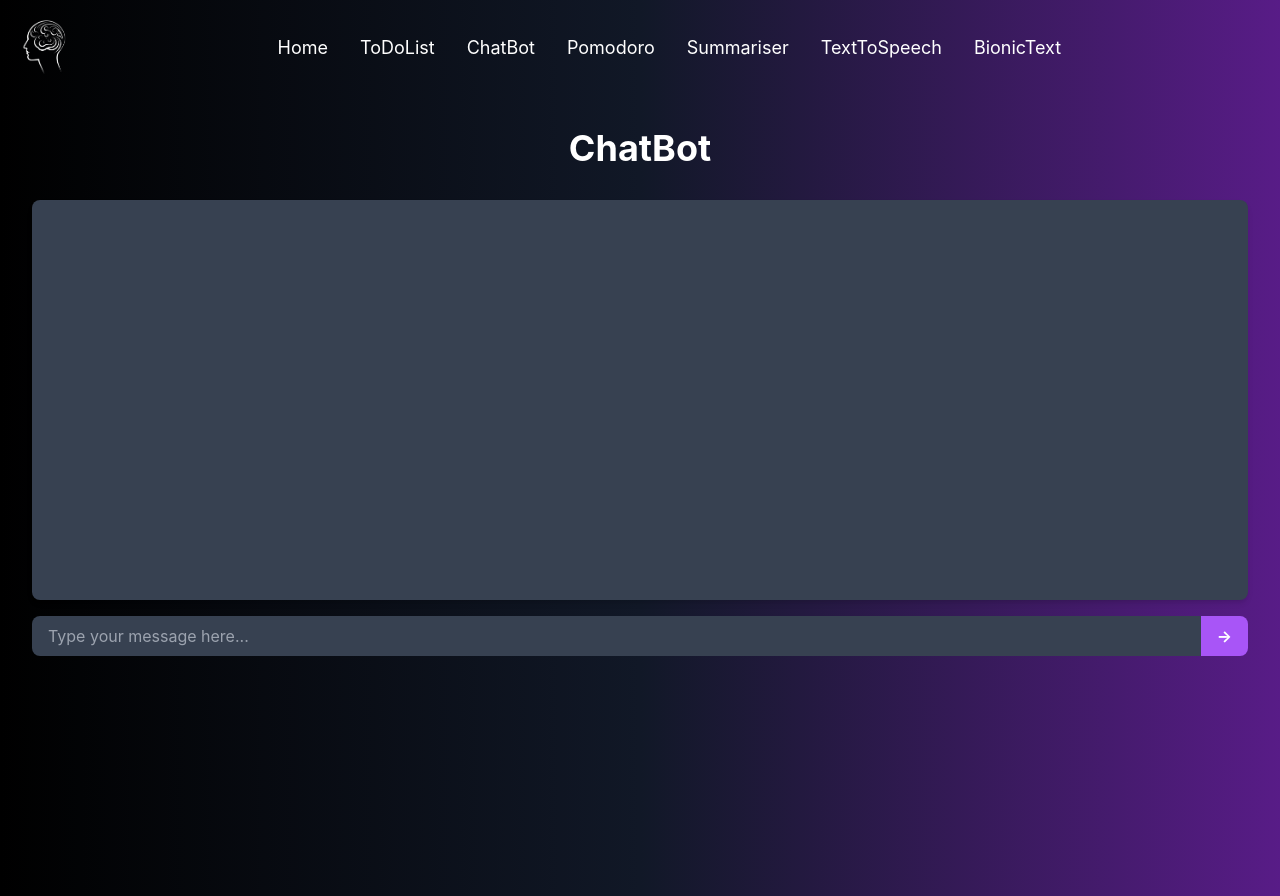
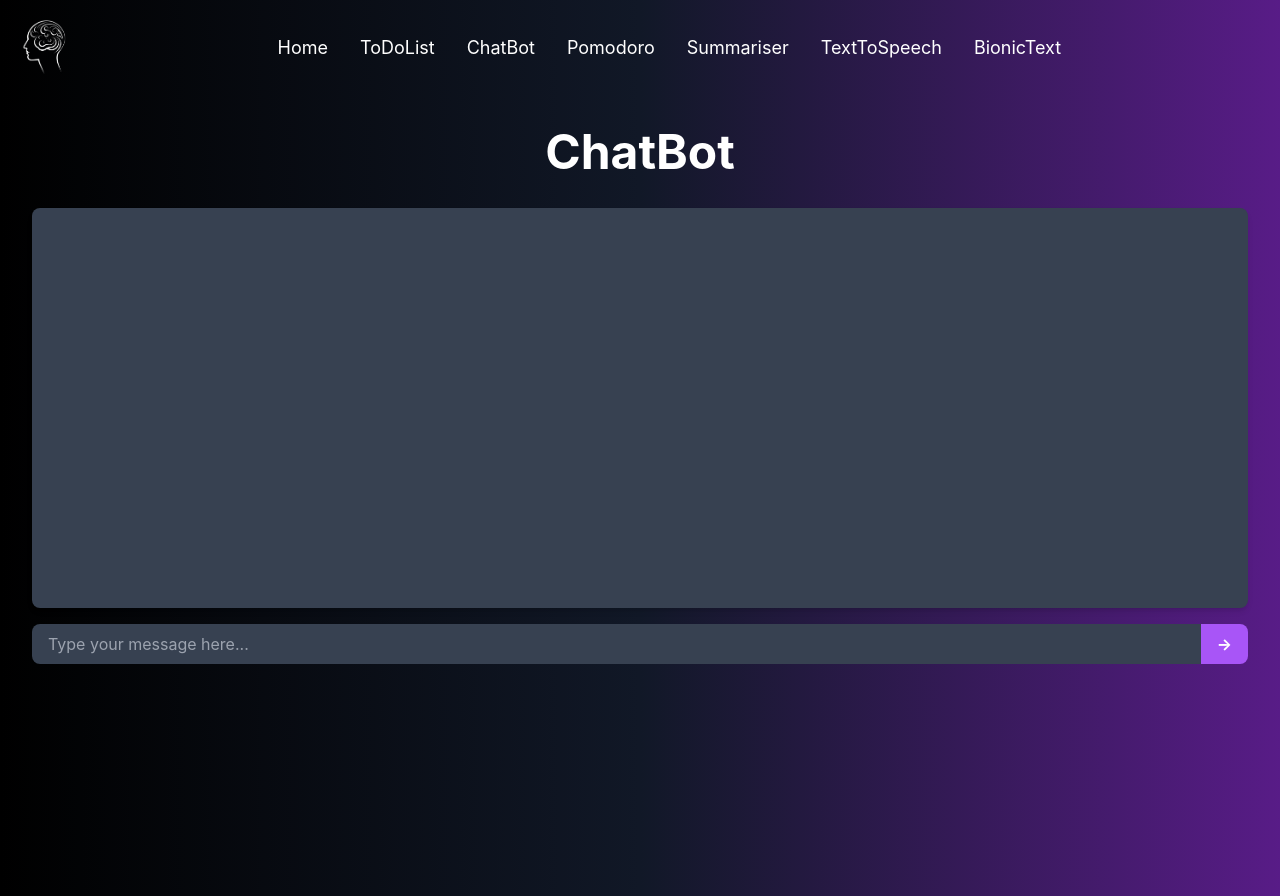
Before and after one commit to yashtz/stay-focused, a React (Create React App) app in the folder stay-focused/: page /chatbot in a window 1280 px wide. Built offline with nearby package versions, Linux system fonts and the light colour scheme.

Commit message:
style/ChatBot_h1_textSize

```diff
--- a/stay-focused/src/pages/ChatBot.jsx
+++ b/stay-focused/src/pages/ChatBot.jsx
@@ -22,7 +22,7 @@ const ChatBot = () => {
 
   return (
     <div className="bg-gradient-to-r from-black via-gray-900 to-purple-900 p-8 min-h-screen">
-      <h1 className="text-4xl text-center text-white font-bold mb-8">ChatBot</h1>
+      <h1 className="text-5xl text-center text-white font-bold mb-8">ChatBot</h1>
       <div className="bg-gray-700 rounded-lg p-4 mb-4 shadow-md" style={{ height: '400px', overflowY: 'auto' }}>
         {messages.map((message, index) => (
           <div key={index} className={`mb-2 ${message.sender === 'user' ? 'text-right' : 'text-left'}`}>
@@ -31,7 +31,7 @@ const ChatBot = () => {
           </div>
         ))}
       </div>
-      <div className="flex items-center">
+      <div className="flex justify-center items-center">
         <input
           type="text"
           className="flex-grow bg-gray-700 text-white py-2 px-4 rounded-l-lg focus:outline-none"
```
